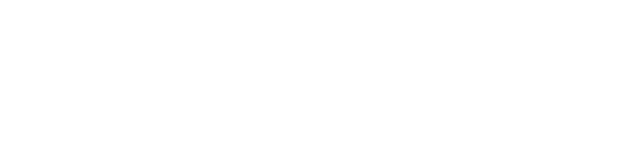
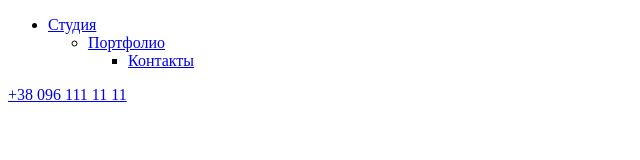
Before and after one commit to HalynaG/homework-1, a plain HTML site: page index.html in a window 1280 px wide. Shown: the whole page, without its empty margins (0-640 px from the left). Drawn offline with Linux system fonts and the light colour scheme.

Commit message:
header commit

```diff
--- a/index.html
+++ b/index.html
@@ -1,5 +1,5 @@
 <!DOCTYPE html>
-<html lang="en">
+<html lang="ru">
 <head>
     <meta charset="UTF-8">
     <meta http-equiv="X-UA-Compatible" content="IE=edge">
@@ -7,6 +7,35 @@
     <title>Document</title>
 </head>
 <body>
-    <h1 class="full"></h1>
+    <!-- Шапка сайту -->
+   <header class="header">
+       <a href="WebStudio" class="href"></a>
+<nav class="navigation">
+    <ul class="list">
+        <li class="item">
+            <a class="link" href="#">Студия</a>
+        </li>
+        <ul class="list">
+            <li class="item">
+                <a class="link" href="#">Портфолио</a>
+            </li>
+            <ul class="list">
+                <li class="item">
+                    <a class="link" href="#">Контакты</a>
+                </li>
+    </ul>
+</nav>
+<div class="header-group">
+    <a href="mailto:info@devstudio.com"></a>
+    <a href="tel:+380961111111">+38 096 111 11 11</a>
+</div>
+   </header>
+   <main>
+
+  <section></section>
+   </main>
+   <footer class="footer">
+
+   </footer>
 </body>
 </html>
```
